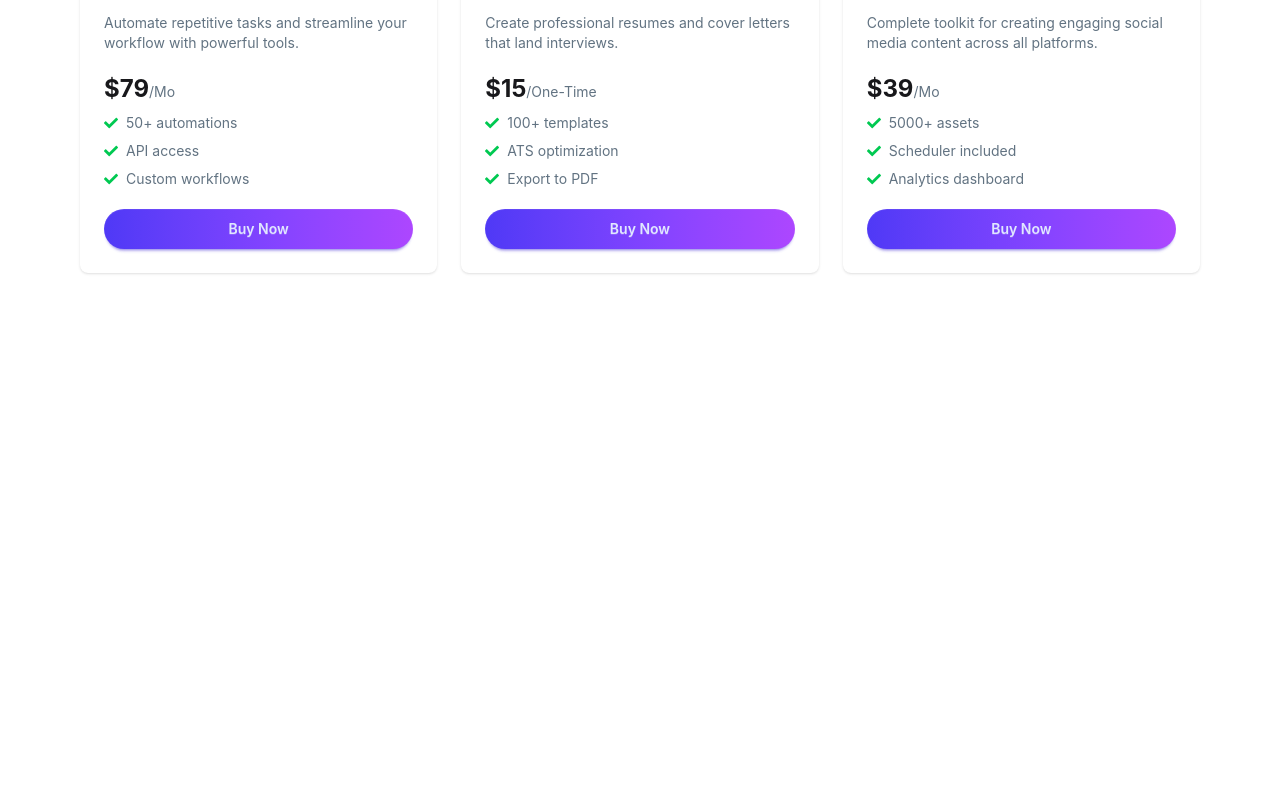
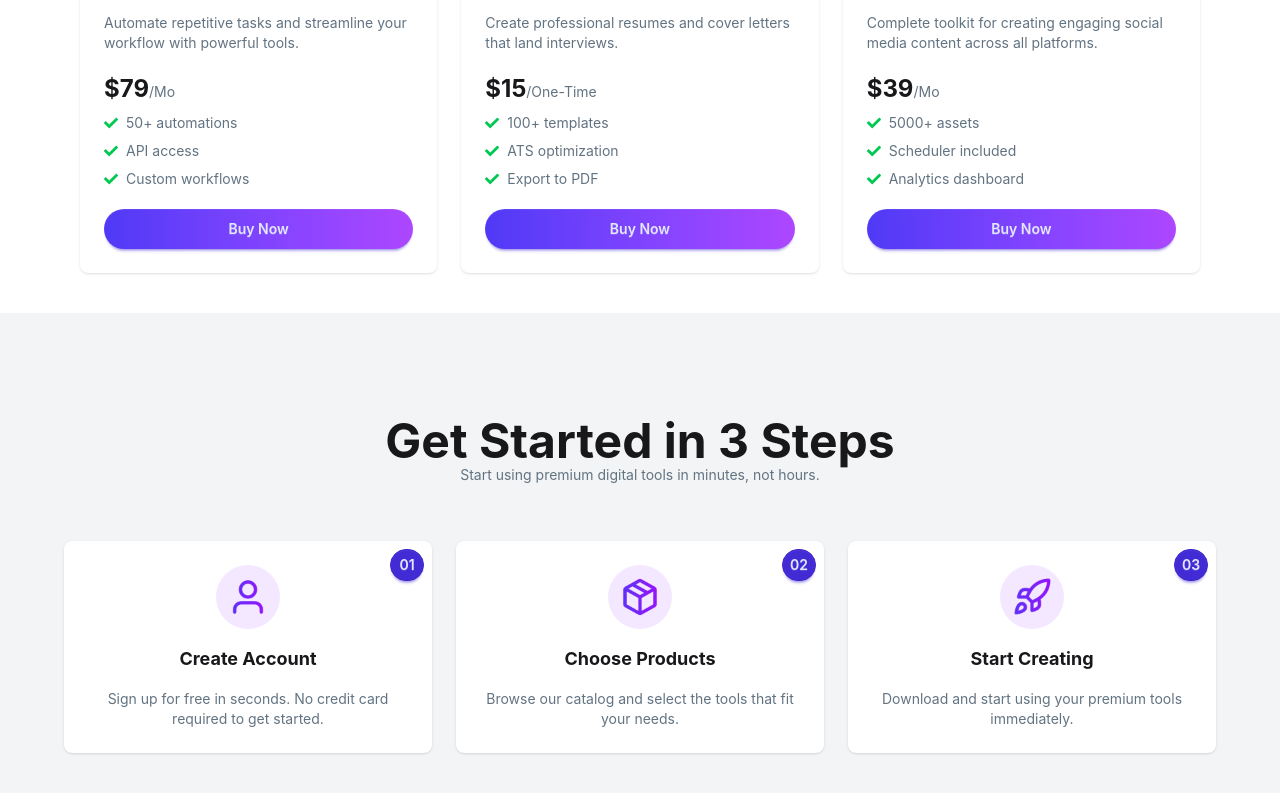
Before and after one commit to saikot05/Digi-Tools, a React (Vite) app: page / in a window 1280 px wide. Shown: the part 1560-2353 px from the top of the page. Before the commit the page ends 1873 px from the top, so only its background shows below. Built offline with nearby package versions, Linux system fonts and the light colour scheme.

Commit message:
design steps section according to figma

```diff
--- a/src/App.jsx
+++ b/src/App.jsx
@@ -5,6 +5,7 @@ import Bannar from './componets/Bannar/Bannar'
 import Navbar from './componets/navbar/Navbar'
 import Products from './componets/Products/Products'
 import Stats from './componets/Stats/Stats'
+import Steps from './componets/Steps/Steps'
 
 const products = async () =>{
     const res = await fetch("/product.json");
@@ -21,6 +22,7 @@ function App() {
       <Bannar />
       <Stats />
       <Products productsPromise={productsPromise} />
+      <Steps />
     </>
   )
 }
--- /dev/null
+++ b/src/componets/Steps/Steps.jsx
@@ -0,0 +1,39 @@
+import React from 'react';
+import userIcon from '../../assets/user.png';
+import packageIcon from '../../assets/package.png';
+import rocketIcon from '../../assets/rocket.png';
+const Steps = () => {
+    return (
+        <div className='bg-gray-100 py-16 px-4'>
+            <div className='max-w-6xl mx-auto py-10 text-center space-y-4'>
+                <div className='text-center mb-8'>
+                    <h2 className='text-5xl font-bold'>Get Started in 3 Steps</h2>
+                    <p className='text-sm text-[#627382]'>Start using premium digital tools in minutes, not hours.</p>
+                </div>
+                <div className='grid md:grid-cols-3 gap-6 py-6'>
+                    <div className='card bg-base-100 shadow-sm rounded-lg  p-6 relative text-center space-y-4 aspect-auto'>
+                        <p className='absolute top-2 right-2 btn btn-primary h-8 w-8 rounded-full'>01</p>
+                        <div className='bg-purple-100 w-16 h-16 rounded-full flex items-center justify-center mx-auto'><img src={userIcon} alt="" className='w-10 h-10 mx-auto' /></div>
+                        <h3 className='font-bold text-lg'>Create Account</h3>
+                        <p className='text-sm text-[#627382]'>Sign up for free in seconds. No credit card required to get started.</p>
+                    </div>
+                    <div className='card bg-base-100 shadow-sm rounded-lg p-6 relative text-center space-y-4 aspect-auto'>
+                        <p className='absolute top-2 right-2 btn btn-primary h-8 w-8 rounded-full'>02</p>
+                        <div className='bg-purple-100 w-16 h-16 rounded-full flex items-center justify-center mx-auto'><img src={packageIcon} alt="" className='w-10 h-10 mx-auto' /></div>
+                        <h3 className='font-bold text-lg'>Choose Products</h3>
+                        <p className='text-sm text-[#627382]'>Browse our catalog and select the tools that fit your needs.</p>
+                    </div>
+                    <div className='card bg-base-100 shadow-sm rounded-lg p-6 relative text-center space-y-4 aspect-auto'>
+                        <p className='absolute top-2 right-2 btn btn-primary h-8 w-8 rounded-full'>03</p>
+                        <div className='bg-purple-100 w-16 h-16 rounded-full flex items-center justify-center mx-auto'><img src={rocketIcon} alt="" className='w-10 h-10 mx-auto' /></div>
+                        <h3 className='font-bold text-lg'>Start Creating</h3>
+                        <p className='text-sm text-[#627382]'>Download and start using your premium tools immediately.</p>
+                    </div>
+                </div>
+            </div>
+        </div>
+
+    );
+};
+
+export default Steps;
```
